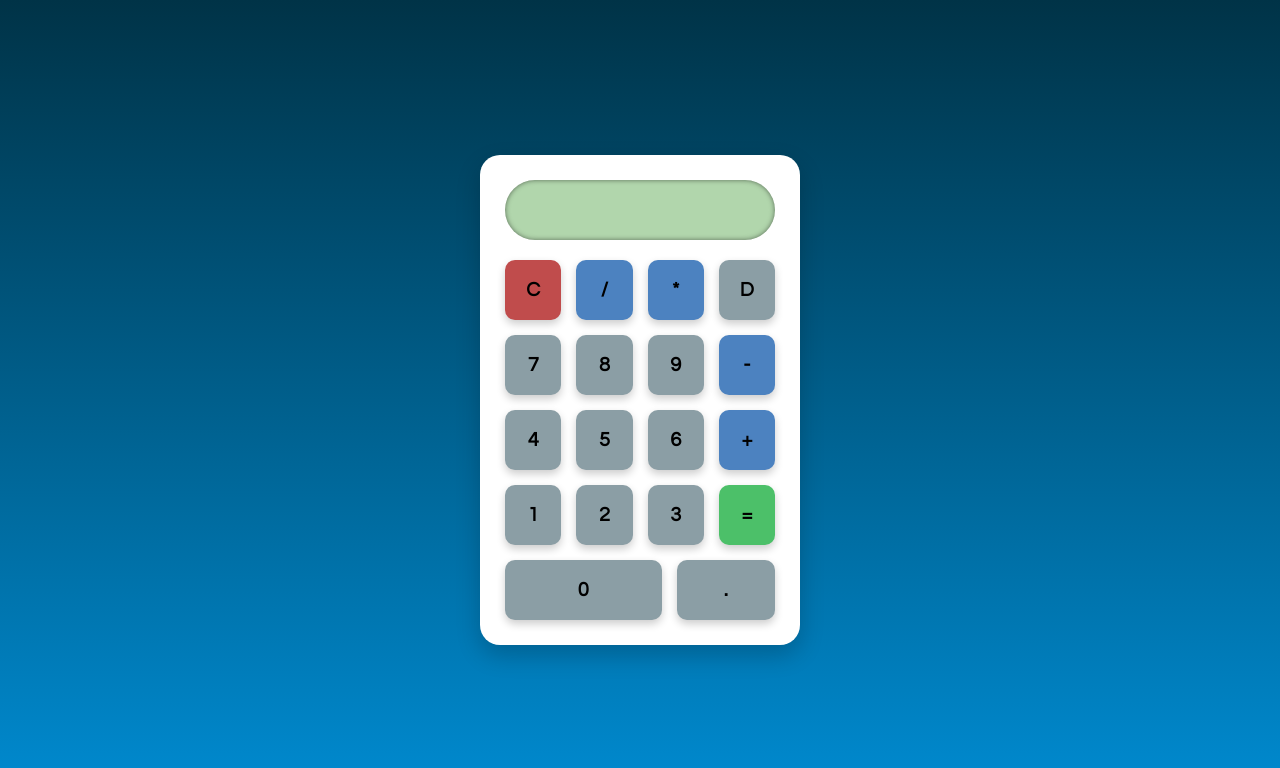
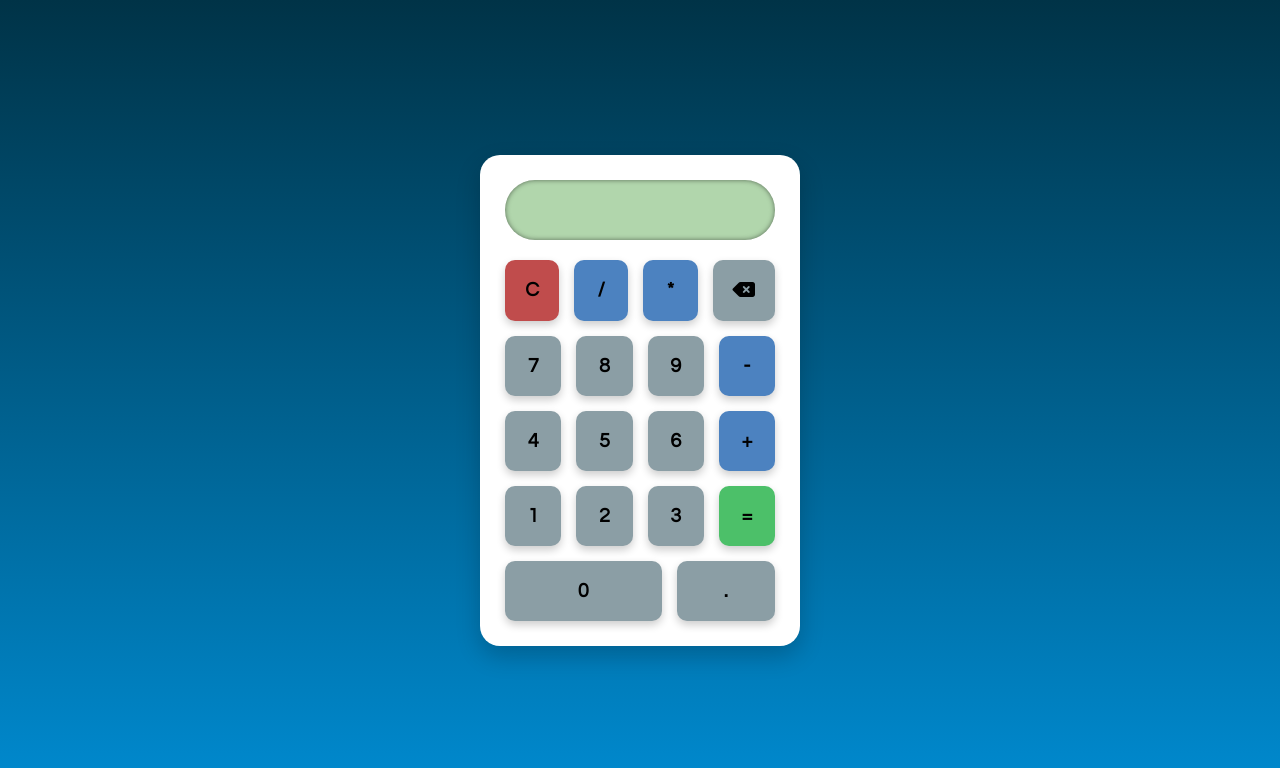
Before and after one commit to SRochaGabriel/calc-ios, a plain HTML site: page index.html in a window 1280 px wide. Drawn offline with Linux system fonts and the light colour scheme.

Commit message:
Ícone de backspace

```diff
--- a/index.html
+++ b/index.html
@@ -19,7 +19,9 @@
                 <button class="botao_limpar">C</button>
                 <button class="operador">/</button>
                 <button class="operador">*</button>
-                <button>D</button>
+                <button>
+                    <i class="fa-solid fa-delete-left"></i>
+                </button>
             </div>
 
             <div class="linha_botoes"> <!-- Segunda linha -->
@@ -49,5 +51,7 @@
             </div>
         </div>
     </div>
+
+    <script src="https://kit.fontawesome.com/44923565ae.js" crossorigin="anonymous"></script>
 </body>
 </html>
```
